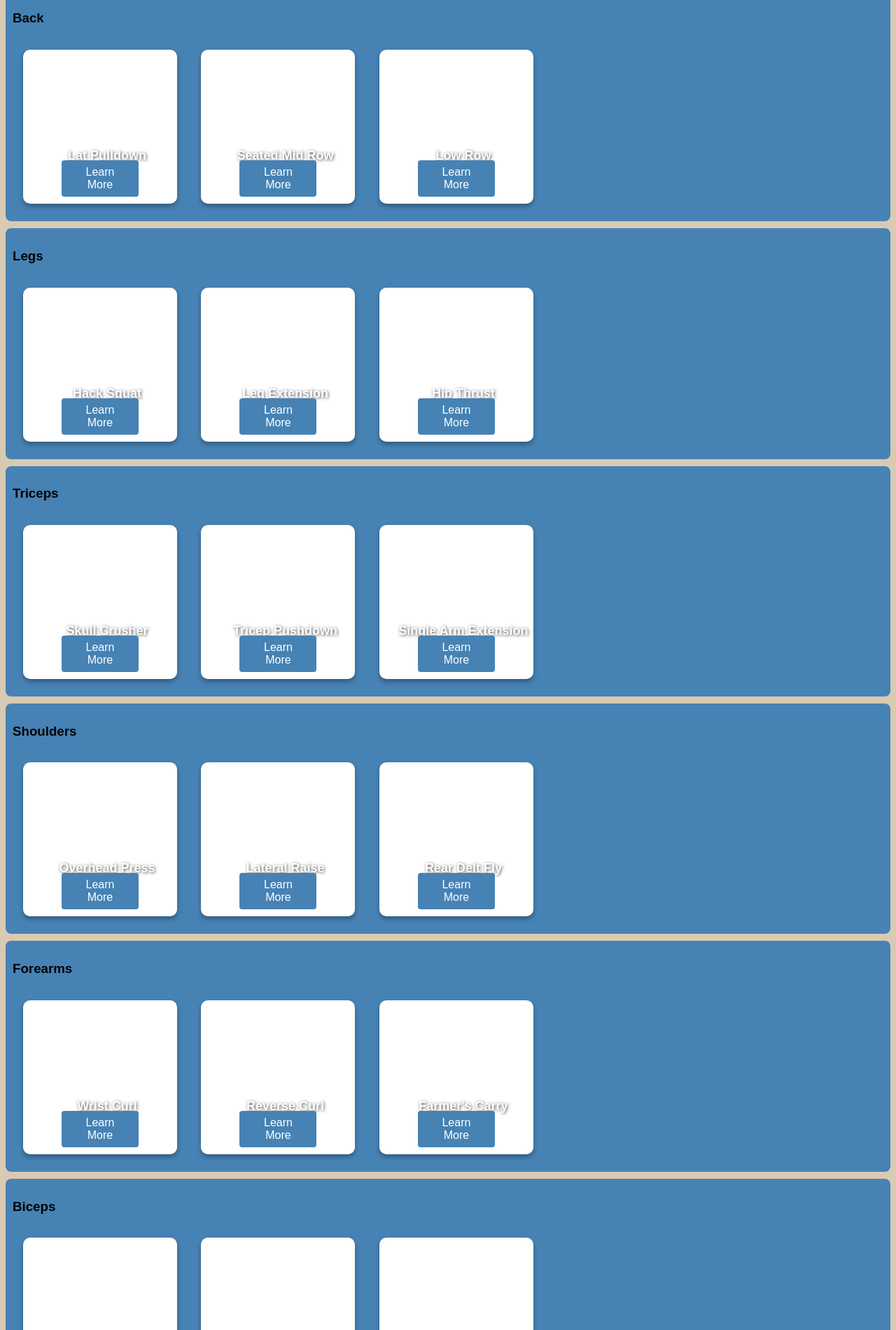
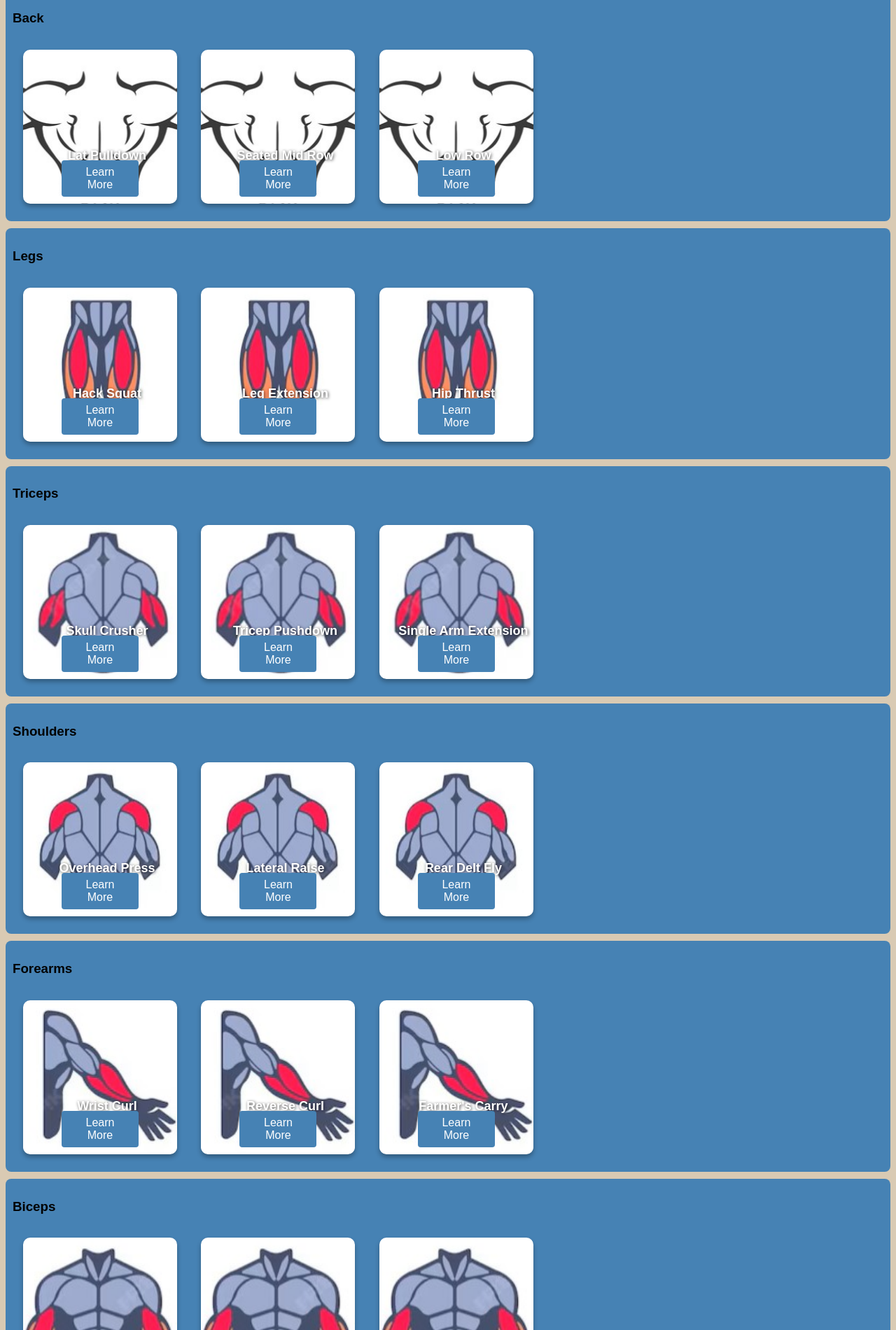
Before and after one commit to Noah-Ackermann/ITEC362Website, a plain HTML site: page exercises.html in a window 1280 px wide. Shown: the part 900-2800 px from the top of the page at 70% size. Drawn offline with Linux system fonts and the light colour scheme.

Commit message:
Update exercises.html

```diff
--- a/exercises.html
+++ b/exercises.html
@@ -101,20 +101,22 @@
             <button onclick="location.href='#biceps'">Biceps</button>
         </div>
 
+        <!-- Exercise Gallery Section -->
+<!-- Exercise Gallery Section -->
 <h2>Exercise Gallery</h2>
 
 <!-- Chest -->
 <div class="exercise-section" id="chest">
     <h3>Chest</h3>
-            <div class="exercise-card" style="background-image: url('chest.jpg');">
+    <div class="exercise-card" style="background-image: url('images/chest.jpg');">
         <p>Barbell Chest Press</p>
         <a href="https://www.youtube.com/watch?v=ejI1Nlsul9k" target="_blank" class="learn-more">Learn More</a>
     </div>
-            <div class="exercise-card" style="background-image: url('chest.jpg');">
+    <div class="exercise-card" style="background-image: url('images/chest.jpg');">
         <p>Incline Dumbbell Press</p>
         <a href="https://www.youtube.com/watch?v=jMQA3XtJSgo" target="_blank" class="learn-more">Learn More</a>
     </div>
-            <div class="exercise-card" style="background-image: url('chest.jpg');">
+    <div class="exercise-card" style="background-image: url('images/chest.jpg');">
         <p>Pec Fly</p>
         <a href="https://www.youtube.com/watch?v=eGjt4lk6g34" target="_blank" class="learn-more">Learn More</a>
     </div>
@@ -123,15 +125,15 @@
 <!-- Back -->
 <div class="exercise-section" id="back">
     <h3>Back</h3>
-            <div class="exercise-card" style="background-image: url('back.jpg');">
+    <div class="exercise-card" style="background-image: url('images/back.jpg');">
         <p>Lat Pulldown</p>
         <a href="https://www.youtube.com/watch?v=JGeRYIZdojU" target="_blank" class="learn-more">Learn More</a>
     </div>
-            <div class="exercise-card" style="background-image: url('back.jpg');">
+    <div class="exercise-card" style="background-image: url('images/back.jpg');">
         <p>Seated Mid Row</p>
         <a href="https://www.youtube.com/watch?v=UCXxvVItLoM" target="_blank" class="learn-more">Learn More</a>
     </div>
-            <div class="exercise-card" style="background-image: url('back.jpg');">
+    <div class="exercise-card" style="background-image: url('images/back.jpg');">
         <p>Low Row</p>
         <a href="https://www.youtube.com/watch?v=opjbouBmUWg" target="_blank" class="learn-more">Learn More</a>
     </div>
@@ -140,15 +142,15 @@
 <!-- Legs -->
 <div class="exercise-section" id="legs">
     <h3>Legs</h3>
-            <div class="exercise-card" style="background-image: url('legs.jpg');">
+    <div class="exercise-card" style="background-image: url('images/legs.jpg');">
         <p>Hack Squat</p>
         <a href="https://www.youtube.com/watch?v=rYgNArpwE7E" target="_blank" class="learn-more">Learn More</a>
     </div>
-            <div class="exercise-card" style="background-image: url('legs.jpg');">
+    <div class="exercise-card" style="background-image: url('images/legs.jpg');">
         <p>Leg Extension</p>
         <a href="https://www.youtube.com/watch?v=4ZDm5EbiFI8" target="_blank" class="learn-more">Learn More</a>
     </div>
-            <div class="exercise-card" style="background-image: url('legs.jpg');">
+    <div class="exercise-card" style="background-image: url('images/legs.jpg');">
         <p>Hip Thrust</p>
         <a href="https://www.youtube.com/watch?v=aweBS7K71l8" target="_blank" class="learn-more">Learn More</a>
     </div>
@@ -157,15 +159,15 @@
 <!-- Triceps -->
 <div class="exercise-section" id="triceps">
     <h3>Triceps</h3>
-            <div class="exercise-card" style="background-image: url('triceps.jpg');">
+    <div class="exercise-card" style="background-image: url('images/triceps.jpg');">
         <p>Skull Crusher</p>
         <a href="https://www.youtube.com/watch?v=TsduLWuhlFM" target="_blank" class="learn-more">Learn More</a>
     </div>
-            <div class="exercise-card" style="background-image: url('triceps.jpg');">
+    <div class="exercise-card" style="background-image: url('images/triceps.jpg');">
         <p>Tricep Pushdown</p>
         <a href="https://www.youtube.com/watch?v=XPPfnSEATJA" target="_blank" class="learn-more">Learn More</a>
     </div>
-            <div class="exercise-card" style="background-image: url('triceps.jpg');">
+    <div class="exercise-card" style="background-image: url('images/triceps.jpg');">
         <p>Single Arm Extension</p>
         <a href="https://www.youtube.com/watch?v=nlkF7_2O_Lw" target="_blank" class="learn-more">Learn More</a>
     </div>
@@ -174,15 +176,15 @@
 <!-- Shoulders -->
 <div class="exercise-section" id="shoulders">
     <h3>Shoulders</h3>
-            <div class="exercise-card" style="background-image: url('shoulders.jpg');">
+    <div class="exercise-card" style="background-image: url('images/shoulders.jpg');">
         <p>Overhead Press</p>
         <a href="https://www.youtube.com/watch?v=3VLTzIrnb5g" target="_blank" class="learn-more">Learn More</a>
     </div>
-            <div class="exercise-card" style="background-image: url('shoulders.jpg');">
+    <div class="exercise-card" style="background-image: url('images/shoulders.jpg');">
         <p>Lateral Raise</p>
         <a href="https://www.youtube.com/watch?v=kPXvDlFNb3s" target="_blank" class="learn-more">Learn More</a>
     </div>
-            <div class="exercise-card" style="background-image: url('shoulders.jpg');">
+    <div class="exercise-card" style="background-image: url('images/shoulders.jpg');">
         <p>Rear Delt Fly</p>
         <a href="https://www.youtube.com/watch?v=8OtwXwrJizk" target="_blank" class="learn-more">Learn More</a>
     </div>
@@ -191,15 +193,15 @@
 <!-- Forearms -->
 <div class="exercise-section" id="forearms">
     <h3>Forearms</h3>
-            <div class="exercise-card" style="background-image: url('forearm.jpg');">
+    <div class="exercise-card" style="background-image: url('images/forearm.jpg');">
         <p>Wrist Curl</p>
         <a href="https://www.youtube.com/watch?v=3VLTzIrnb5g" target="_blank" class="learn-more">Learn More</a>
     </div>
-            <div class="exercise-card" style="background-image: url('forearm.jpg');">
+    <div class="exercise-card" style="background-image: url('images/forearm.jpg');">
         <p>Reverse Curl</p>
         <a href="https://www.youtube.com/watch?v=kPXvDlFNb3s" target="_blank" class="learn-more">Learn More</a>
     </div>
-            <div class="exercise-card" style="background-image: url('forearm.jpg');">
+    <div class="exercise-card" style="background-image: url('images/forearm.jpg');">
         <p>Farmer's Carry</p>
         <a href="https://www.youtube.com/watch?v=8OtwXwrJizk" target="_blank" class="learn-more">Learn More</a>
     </div>
@@ -208,20 +210,18 @@
 <!-- Biceps -->
 <div class="exercise-section" id="biceps">
     <h3>Biceps</h3>
-            <div class="exercise-card" style="background-image: url('biceps.jpg');">
+    <div class="exercise-card" style="background-image: url('images/biceps.jpg');">
         <p>Bicep Curl</p>
         <a href="https://www.youtube.com/watch?v=N5x5M1x1Gd0" target="_blank" class="learn-more">Learn More</a>
     </div>
-            <div class="exercise-card" style="background-image: url('biceps.jpg');">
+    <div class="exercise-card" style="background-image: url('images/biceps.jpg');">
         <p>Hammer Curl</p>
         <a href="https://www.youtube.com/watch?v=RIEMoYL_h1Y" target="_blank" class="learn-more">Learn More</a>
     </div>
-            <div class="exercise-card" style="background-image: url('biceps.jpg');">
+    <div class="exercise-card" style="background-image: url('images/biceps.jpg');">
         <p>Preacher Curl</p>
         <a href="https://www.youtube.com/watch?v=dgaJQXa0kbg" target="_blank" class="learn-more">Learn More</a>
     </div>
-        </div>
-
 </div>
 </main>
 <footer>
```
Lines whose indentation alone changed are shown as unchanged.
